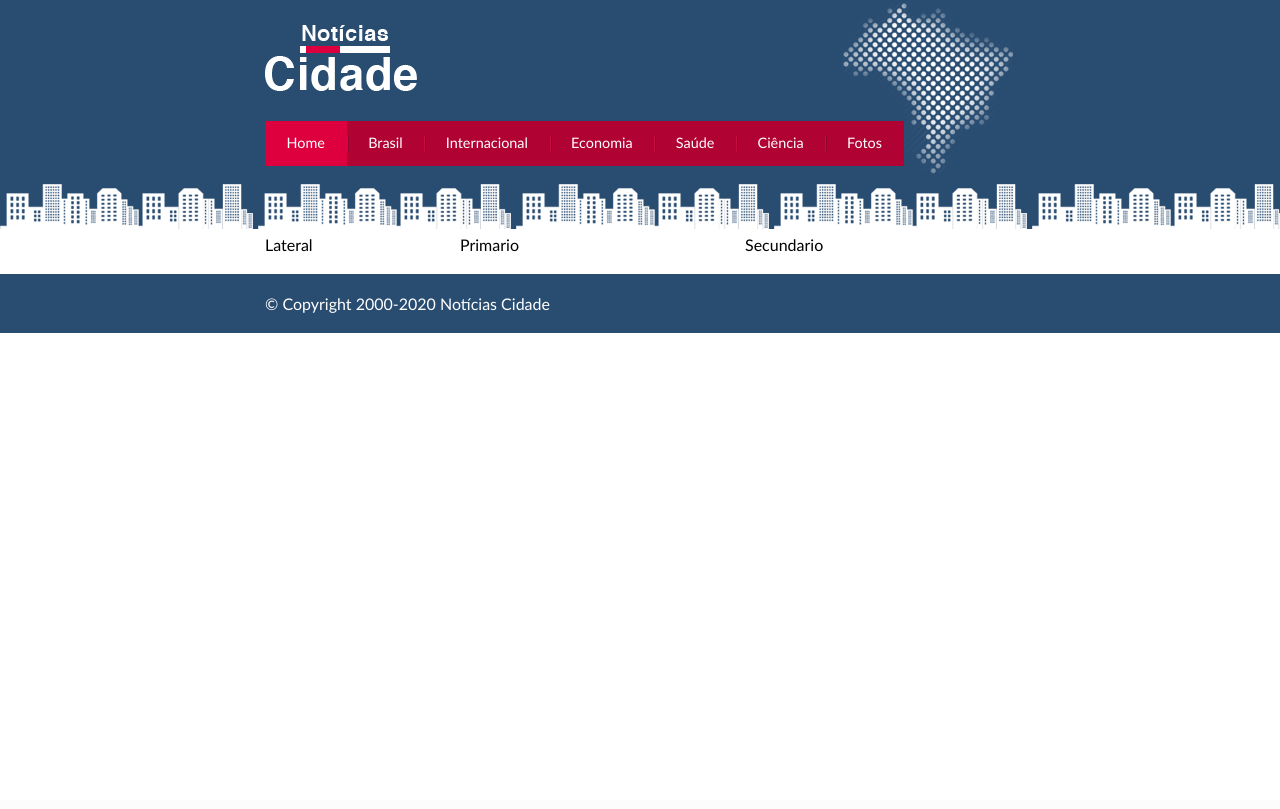
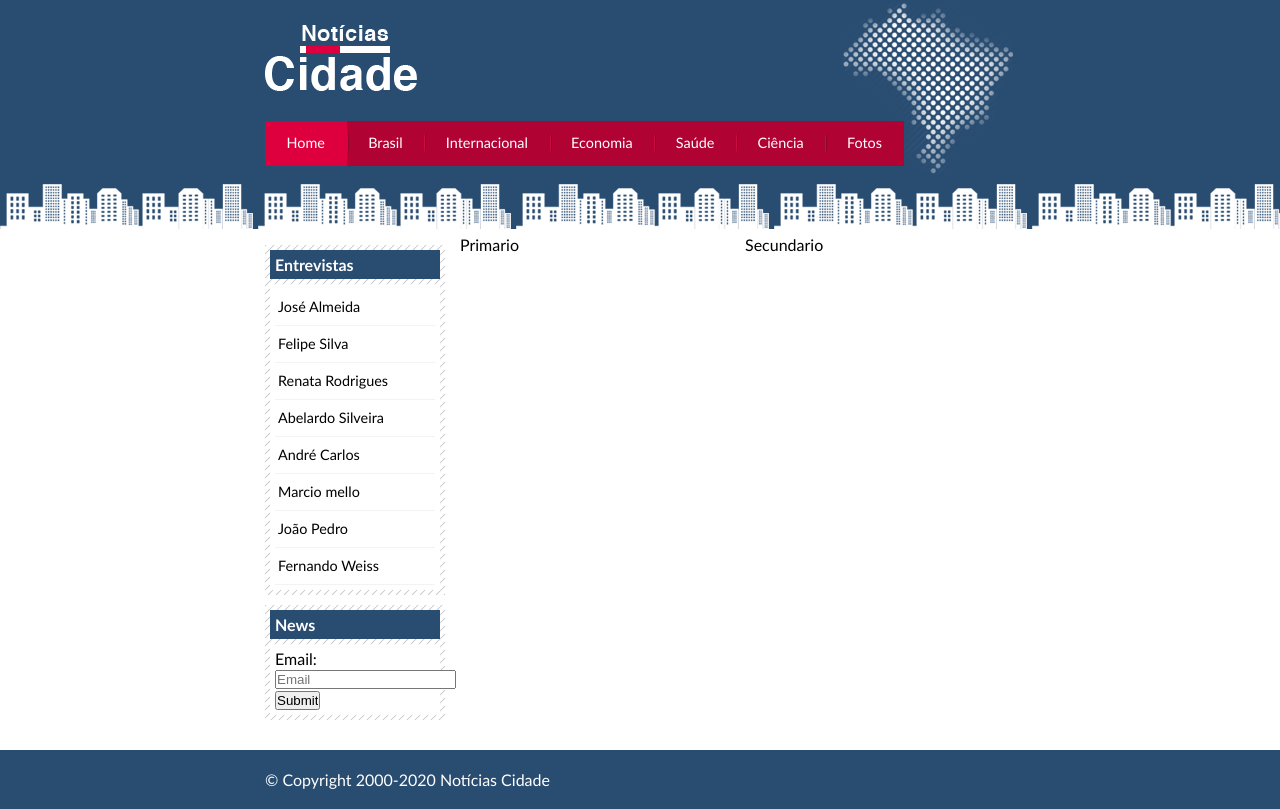
Before and after one commit to Nathy14/front-end-course, a PHP site: page / in a window 1280 px wide. Before the commit the page ends 333 px from the top, so only its background shows below. Run offline with PHP 8.4, Linux system fonts and the light colour scheme.

Commit message:
News Website update

```diff
--- a/Projects/news_website/index.html
+++ b/Projects/news_website/index.html
@@ -41,7 +41,64 @@
 
             <div id="primario">Primario</div>
             <div id="secundario">Secundario</div>
-            <div id="lateral">Lateral</div>
+            <div id="lateral"> <!--lateral-->
+
+              <div class="caixa"> <!--caixa-->
+                <h2>Entrevistas</h2>
+                <div class="caixa-conteudo">
+
+                  <ul>
+                    <li>
+                      <a href="#">José Almeida</a>
+                    </li>
+                    <li>
+                      <a href="#">Felipe Silva</a>
+                    </li>
+                    <li>
+                      <a href="#">Renata Rodrigues</a>
+                    </li>
+                    <li>
+                      <a href="#">Abelardo Silveira</a>
+                    </li>
+                    <li>
+                      <a href="#">André Carlos</a>
+                    </li>
+                    <li>
+                      <a href="#">Marcio mello</a>
+                    </li>
+                    <li>
+                      <a href="#">João Pedro</a>
+                    </li>
+                    <li>
+                      <a href="#">Fernando Weiss</a>
+                    </li>
+                  </ul>
+
+                </div>
+
+              </div> <!--fim caixa-->
+
+              <div class="caixa"> <!--caixa-->
+                <h2>News</h2>
+                <div class="caixa-conteudo">
+
+                    <form>
+                      <div>
+                        <label>Email: </label>
+                        <input type="text" name="email" id="email" placeholder="Email">
+                      </div>
+                      <div>
+                        <input type="submit" name="Cadastrar">
+                      </div>
+                    </form>
+
+                </div>
+
+              </div> <!--fim caixa-->
+
+            </div> <!--fim lateral-->
+
+
 
           </div> <!--fim conteudo-->
 
--- a/Projects/news_website/style.css
+++ b/Projects/news_website/style.css
@@ -85,12 +85,6 @@
   margin: 0 0 20px -750px;
 }
 
-#tres-colunas #primario{
-  width: 270px;
-  float: left;
-  margin: 0 0 20px 195px;
-}
-
 #duas-colunas #primario{
   width: 555px;
 }
@@ -100,10 +94,55 @@
   margin: 0 0 20px 195px;
 }
 
+#primario{
+  width: 270px;
+  float: left;
+  margin: 0 0 20px 195px;
+}
+
 #secundario{
   width: 270px;
   float: left;
   margin: 0 0 20px 15px;
+}
+
+/*caixa*/
+
+.caixa{
+  background: #f3f3f3 url(images/fundo-caixa.png);
+  margin: 10px 0;
+  padding:  5px;
+}
+
+h2{
+  background: #294c71;
+  color: #fff;
+  font-size: 1em;
+  padding: 5px;
+}
+
+.caixa-conteudo{
+    background: #fff;
+    padding: 5px;
+    margin-top: 5px;
+}
+
+/*Formatar lateral*/
+
+#lateral ul a{
+  font-size: 0.9em;
+  padding: 3px;
+  display: block;
+  line-height: 30px;
+  color: #000;
+  text-decoration: none;
+  border-bottom:  1px solid #f3f3f3;
+}
+
+#lateral ul a:hover{
+    color: #a1a1a1;
+    background: #f9f9f9 url(images/marcador.png) no-repeat left;
+    padding-left: 20px;
 }
 
 /* Rodape */
```
